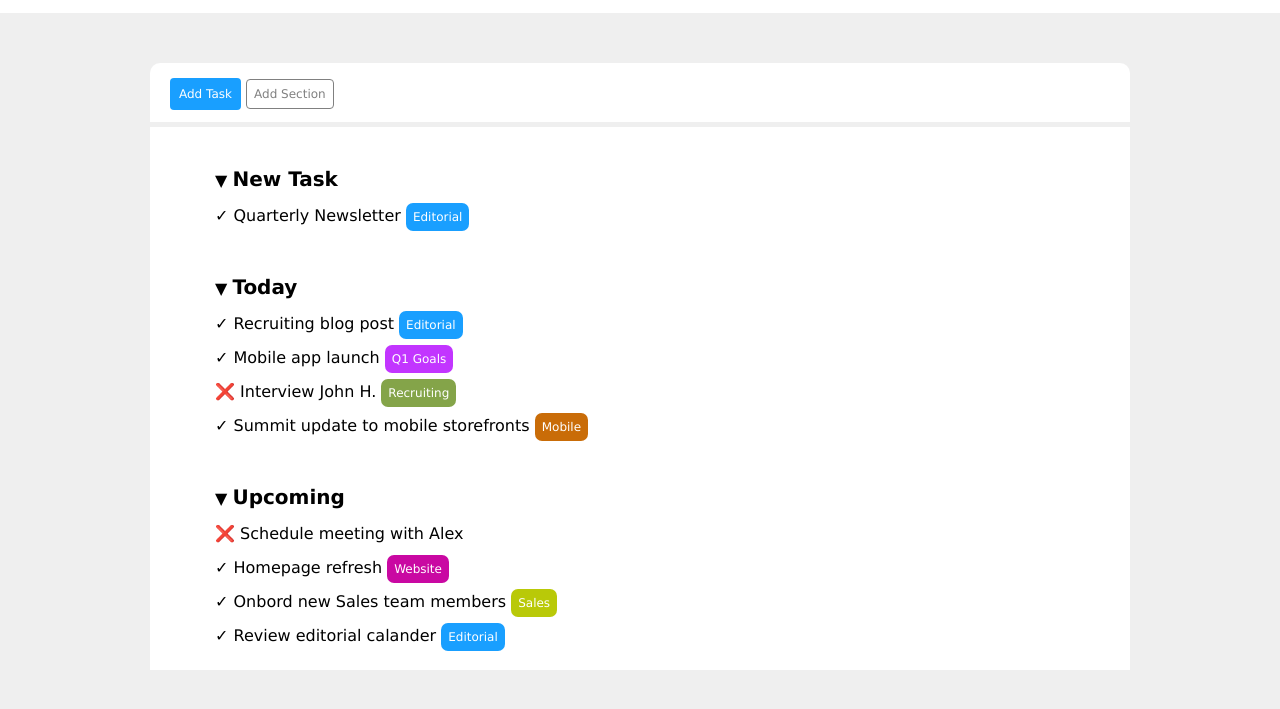
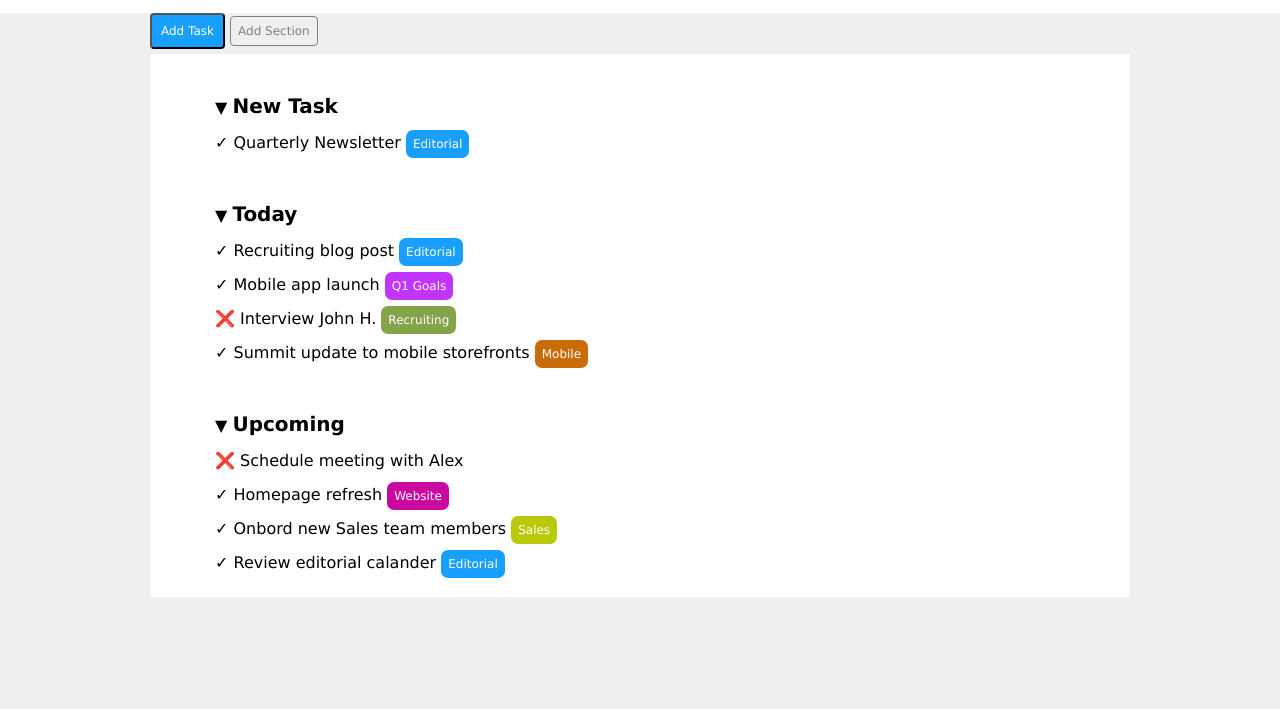
Before and after one commit to S1nghAmandeep/html-css-toboolist, a plain HTML site: page index.html in a window 1280 px wide. Shown: the part 69-778 px from the top of the page. Drawn offline with Linux system fonts and the light colour scheme.

Commit message:
Added-button

```diff
--- a/index.html
+++ b/index.html
@@ -18,9 +18,10 @@
     <!-- inizio selezione lista -->
     <main>
         <div class="container">
-            <div class=" border-section">
-                <span class="task">Add Task</span>
-                <span class="section">Add Section</span>
+            <div class="task-section">
+                <button class="task">Add Task</button>
+                <button class="section">Add Section</button>
+
             </div>
         </div>
 
```
